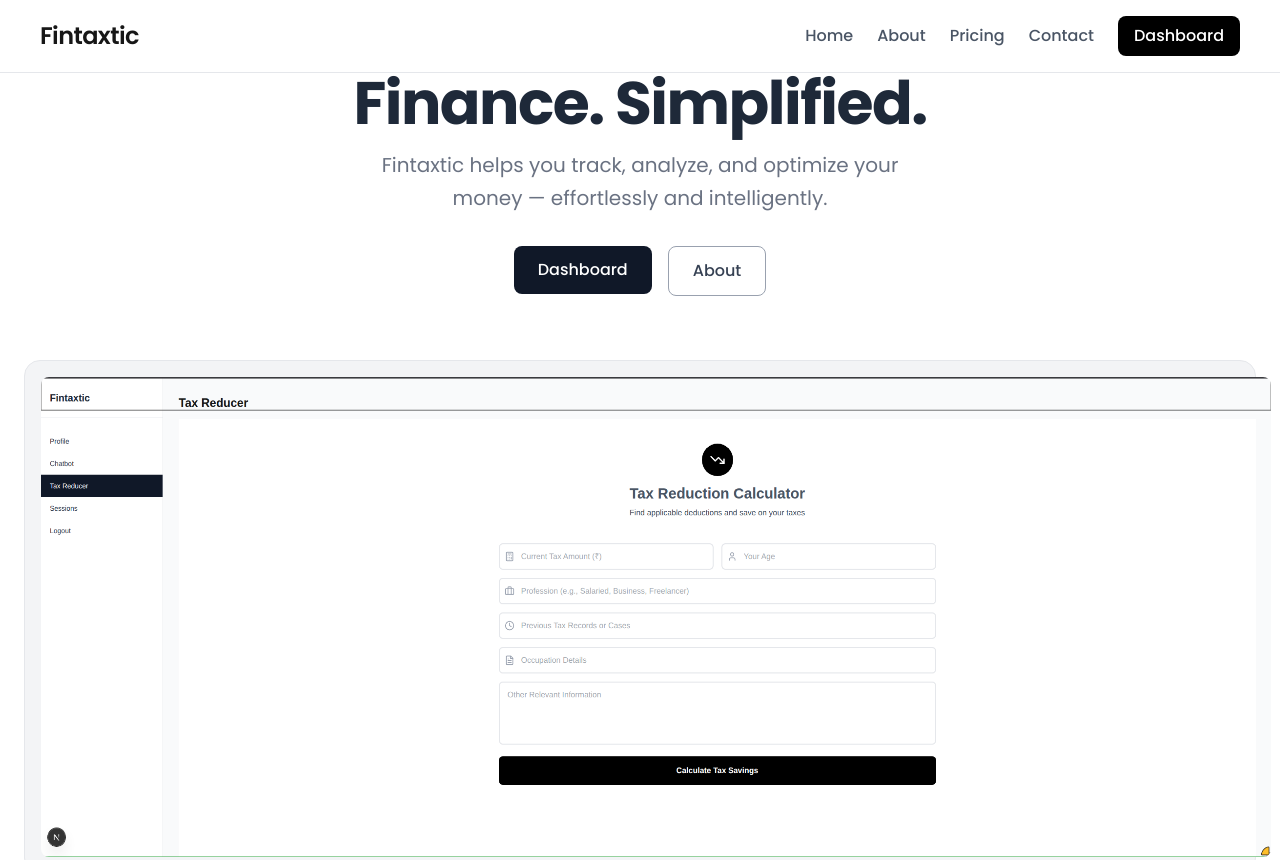
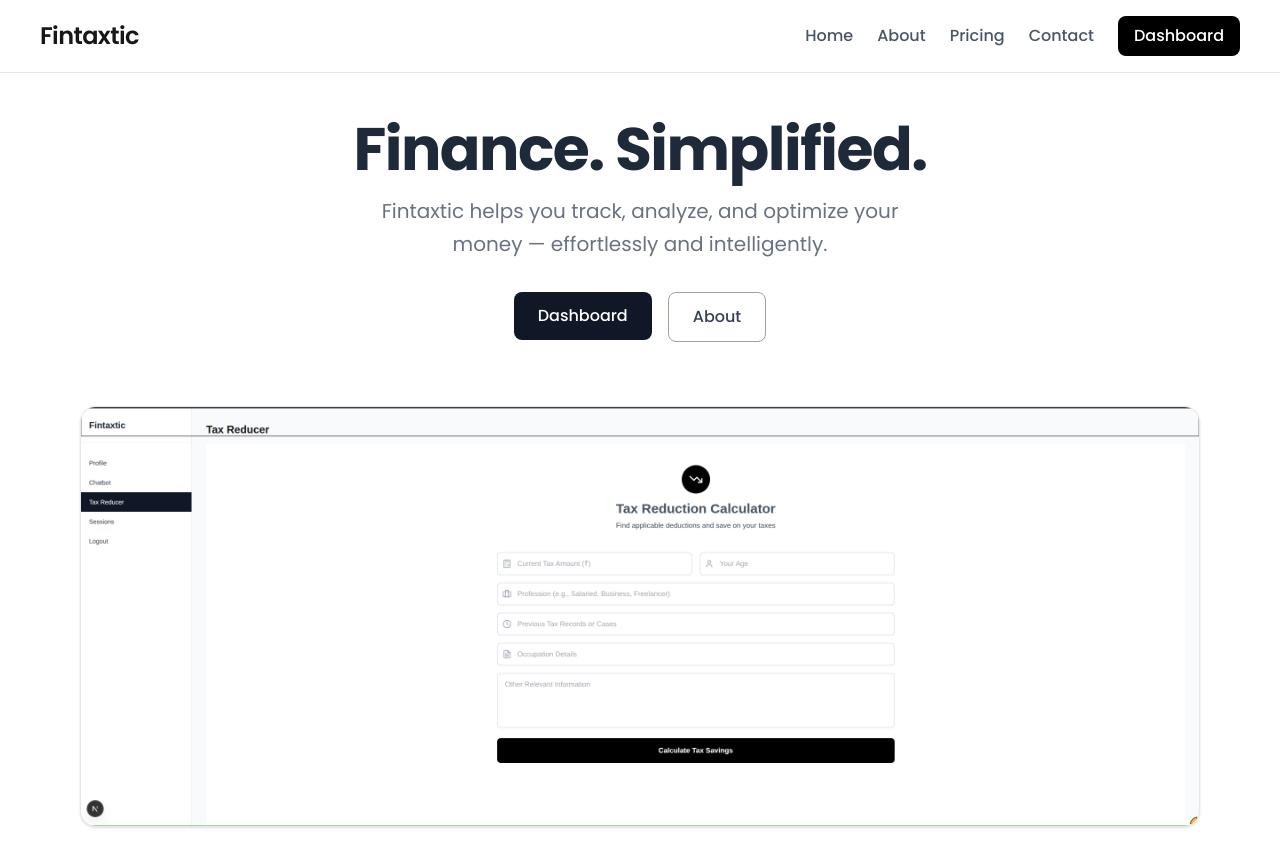
Before and after one commit to 0Armaan025/fintaxtic, a Next.js app: page / in a window 1280 px wide. Shown: the top 860 px of the page. Built offline with nearby package versions, Linux system fonts and the light colour scheme.

Commit message:
Refactor landing page layout and styles

```diff
--- a/app/components/landing.tsx
+++ b/app/components/landing.tsx
@@ -14,15 +14,13 @@ const Landing = () => {
     <div
       className={`min-h-screen flex flex-col bg-white text-gray-800 ${poppins.className}`}
     >
-      {/* Navbar */}
-
       {/* Hero Section */}
       <main className="flex flex-col items-center justify-center flex-grow text-center px-6">
         <motion.h1
           initial={{ opacity: 0, y: -20 }}
           animate={{ opacity: 1, y: 0 }}
           transition={{ duration: 0.6 }}
-          className="text-5xl md:text-6xl font-bold mb-4 tracking-tight"
+          className="text-4xl sm:text-5xl md:text-6xl font-bold mb-4 tracking-tight"
         >
           Finance. Simplified.
         </motion.h1>
@@ -31,20 +29,18 @@ const Landing = () => {
           initial={{ opacity: 0 }}
           animate={{ opacity: 1 }}
           transition={{ delay: 0.2, duration: 0.6 }}
-          className="text-lg md:text-xl text-gray-500 mb-8 max-w-xl leading-relaxed"
+          className="text-base sm:text-lg md:text-xl text-gray-500 mb-8 max-w-xl leading-relaxed"
         >
-          Fintaxtic helps you track, analyze, and optimize your money —
-          effortlessly and intelligently.
+          Fintaxtic helps you track, analyze, and optimize your money — effortlessly and intelligently.
         </motion.p>
 
         <motion.div
           initial={{ opacity: 0, y: 10 }}
           animate={{ opacity: 1, y: 0 }}
           transition={{ delay: 0.4, duration: 0.6 }}
-          className="flex space-x-4"
+          className="flex flex-wrap justify-center gap-4"
         >
           <Link href="/dashboard">
-            {" "}
             <button className="px-6 py-3 bg-gray-900 text-white font-medium rounded-lg hover:bg-gray-800 transition-all">
               Dashboard
             </button>
@@ -56,23 +52,22 @@ const Landing = () => {
           </Link>
         </motion.div>
 
-        {/* Illustration Placeholder */}
+        {/* Illustration */}
         <motion.div
           initial={{ opacity: 0, y: 30 }}
           animate={{ opacity: 1, y: 0 }}
           transition={{ delay: 0.6, duration: 0.8 }}
-          className="mt-16 w-full max-w-[85rem] h-full cursor-pointer transition-all hover:scale-105 max-h-[38rem] bg-gray-100 border border-gray-200 rounded-2xl flex items-center justify-center"
+          className="mt-16 w-full max-w-6xl px-4"
         >
-          <p className="text-gray-400 font-medium">
+          <div className="w-full bg-gray-100 border border-gray-200 rounded-2xl overflow-hidden flex items-center justify-center shadow-sm">
             <img
-              src="./dashboard.png"
-              className="w-[80rem] h-[30rem] rounded-lg m-4"
+              src="/dashboard.png"
+              alt="Dashboard Preview"
+              className="w-full h-auto object-contain rounded-lg transition-transform duration-300 hover:scale-105"
             />
-          </p>
+          </div>
         </motion.div>
       </main>
-
-      {/* Footer */}
     </div>
   );
 };
```
